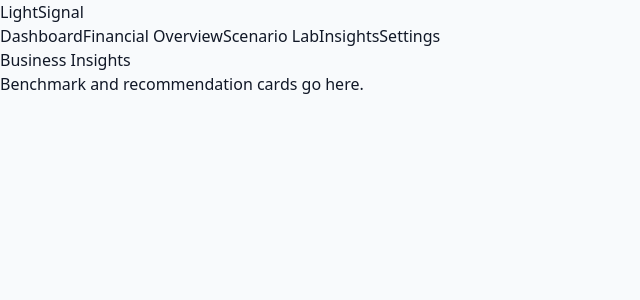
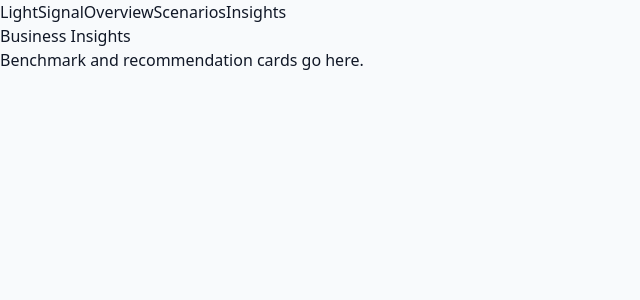
Before and after one commit to jamittenthal/lightsignal-frontend, a Next.js app: page /insights in a window 1280 px wide. Shown: the top 300 px of the page, without its empty margins (0-640 px from the left). Built offline with nearby package versions, Linux system fonts and the light colour scheme.

Commit message:
Update layout.tsx

```diff
--- a/app/layout.tsx
+++ b/app/layout.tsx
@@ -1,22 +1,22 @@
+// app/layout.tsx
 import "./globals.css";
+import Link from "next/link";
+
+export const metadata = { title: "LightSignal" };
 
 export default function RootLayout({ children }: { children: React.ReactNode }) {
   return (
     <html lang="en">
       <body className="min-h-screen bg-slate-50 text-slate-900">
-        <div className="mx-auto max-w-6xl p-6">
-          <header className="mb-6 flex items-center justify-between">
-            <h1 className="text-2xl font-semibold">LightSignal</h1>
-            <nav className="space-x-4 text-sm">
-              <a href="/" className="hover:underline">Dashboard</a>
-              <a href="/overview" className="hover:underline">Financial Overview</a>
-              <a href="/scenarios" className="hover:underline">Scenario Lab</a>
-              <a href="/insights" className="hover:underline">Insights</a>
-              <a href="/settings" className="hover:underline">Settings</a>
-            </nav>
-          </header>
-          {children}
-        </div>
+        <header className="border-b bg-white">
+          <nav className="mx-auto max-w-5xl flex items-center gap-6 p-4">
+            <Link href="/" className="font-semibold">LightSignal</Link>
+            <Link href="/overview">Overview</Link>
+            <Link href="/scenarios">Scenarios</Link>
+            <Link href="/insights">Insights</Link>
+          </nav>
+        </header>
+        <main className="mx-auto max-w-5xl py-8">{children}</main>
       </body>
     </html>
   );
```
